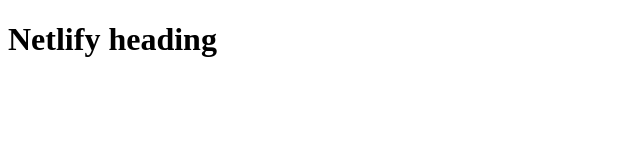
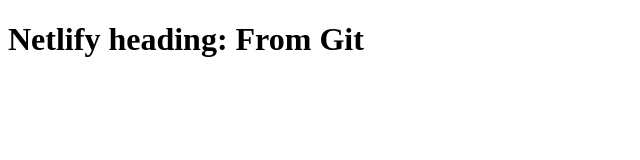
Before and after one commit to sujanmhrjn/netlifytuts, a plain HTML site: page dist/index.html in a window 1280 px wide. Shown: the whole page, without its empty margins (0-640 px from the left). Drawn offline with Linux system fonts and the light colour scheme.

Commit message:
Initial Commit

```diff
--- a/dist/index.html
+++ b/dist/index.html
@@ -6,6 +6,6 @@
 		<title>Document</title>
 	</head>
 	<body>
-		<h1>Netlify heading</h1>
+		<h1>Netlify heading: From Git</h1>
 	</body>
 </html>
```
